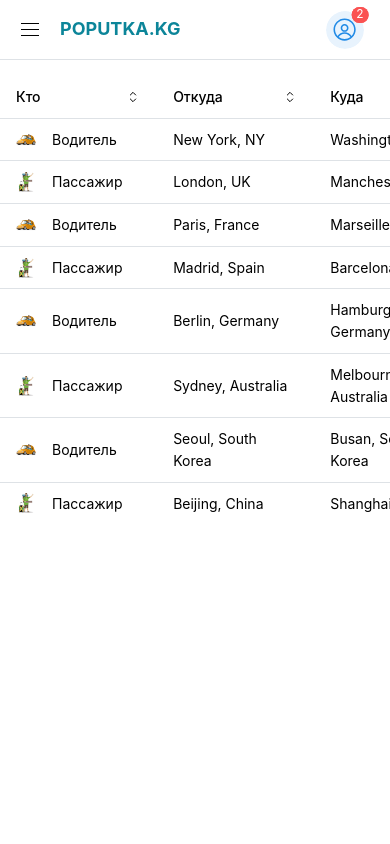
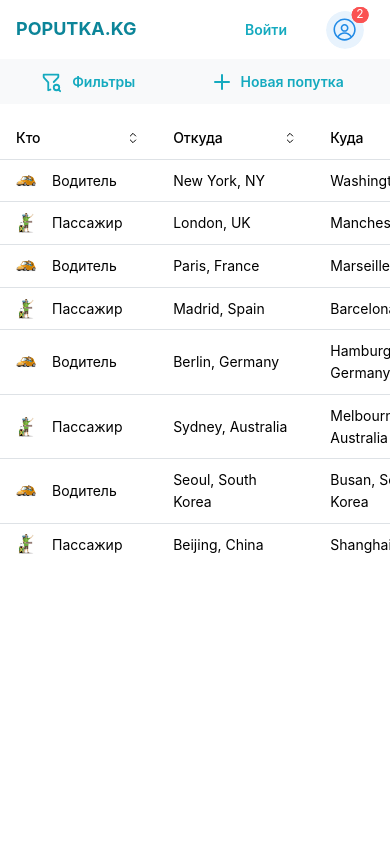
Before and after one commit to bakai-taalaibek/carpool, a Next.js app in the folder client/: page / in a window 390 px wide. Shown: the top 844 px of the page. Built offline with nearby package versions, Linux system fonts and the light colour scheme.

Commit message:
Use sub-header instead of drawer in mobile

```diff
--- a/client/app/basicMantineLayout.tsx
+++ b/client/app/basicMantineLayout.tsx
@@ -18,15 +18,17 @@ import {
   MenuLabel,
   MenuTarget,
   Modal,
+  Portal,
   Stack,
   Text,
 } from "@mantine/core";
 import "@mantine/core/styles.css";
 import "@mantine/dates/styles.css";
-import { useDisclosure, useScrollIntoView } from "@mantine/hooks";
+import { useDisclosure, useHeadroom, useScrollIntoView } from "@mantine/hooks";
 import {
   IconFilterSearch,
   IconLogout2,
+  IconPlus,
   IconSettings,
 } from "@tabler/icons-react";
 import dayjs from "dayjs";
@@ -76,6 +78,8 @@ export default function BasicMantineLayout({ children }: { children: any }) {
   const [isModalOpened, { open: openModal, close: closeModal }] =
     useDisclosure(false);
 
+  const isSecondHeaderPinned = useHeadroom({ fixedAt: 0 });
+
   useEffect(() => {
     const lastVisited = localStorage.getItem("lastVisitedPoputka");
 
@@ -93,21 +97,26 @@ export default function BasicMantineLayout({ children }: { children: any }) {
   return (
     <AppShell
       header={{ height: 60 }}
-      navbar={{
-        width: 300,
-        breakpoint: "sm",
-        collapsed: { desktop: true, mobile: !isSidebarOpened },
-      }}
+      // navbar={{
+      //   width: 300,
+      //   breakpoint: "sm",
+      //   collapsed: { desktop: true, mobile: !isSidebarOpened },
+      // }}
       padding="md"
     >
       <AppShell.Header>
-        <Group h="100%" px="md">
-          <Burger
+        <Group
+          h="100%"
+          px="md"
+          bg="white"
+          style={{ zIndex: 2, position: "relative" }}
+        >
+          {/* <Burger
             opened={isSidebarOpened}
             onClick={toggleSidebar}
             hiddenFrom="sm"
             size="sm"
-          />
+          /> */}
           <Group justify="space-between" style={{ flex: 1 }}>
             <Text
               component={Link}
@@ -160,7 +169,6 @@ export default function BasicMantineLayout({ children }: { children: any }) {
                 variant="subtle"
                 color="cyan"
                 radius="xl"
-                visibleFrom="sm"
               >
                 Войти
               </Button>
@@ -276,38 +284,45 @@ export default function BasicMantineLayout({ children }: { children: any }) {
             </Group>
           </Group>
         </Group>
-      </AppShell.Header>
-
-      <AppShell.Navbar py="lg" px={4}>
-        <Stack align="center">
-          {pathname !== "/new" && (
-            <Button
-              component={Link}
-              href="/new"
-              radius="xl"
-              variant="gradient"
-              gradient={{ from: "orange", to: "red", deg: 90 }}
-              onClick={() => toggleSidebar()}
-            >
-              + Новая попутка
-            </Button>
-          )}
-          {pathname == "/" && (
+        {pathname === "/" && (
+          <Group
+            hiddenFrom="sm"
+            w="100%"
+            bg="gray.0"
+            h={45}
+            justify="space-evenly"
+            style={{
+              transform: `translateY(${isSecondHeaderPinned ? "0" : "-45px"})`,
+              transition: "transform 400ms ease",
+            }}
+          >
             <Button
               // className="[&_*[data-position='left']]:[margin-inline-end:8px]"
               variant="subtle"
               color="cyan"
-              onClick={() => {
-                toggleFilter();
-                toggleSidebar();
-              }}
+              onClick={() => toggleFilter()}
               radius="xl"
               leftSection={<IconFilterSearch size={22} />}
             >
               Фильтры
             </Button>
-          )}
+            <Button
+              className="[&_*[data-position='left']]:[margin-inline-end:6px]"
+              component={Link}
+              href="/new"
+              radius="xl"
+              variant="subtle"
+              color="cyan"
+              leftSection={<IconPlus />}
+            >
+              Новая попутка
+            </Button>
+          </Group>
+        )}
+      </AppShell.Header>
 
+      {/* <AppShell.Navbar py="lg" px={4}>
+        <Stack align="center">
           <Button
             variant="subtle"
             color="cyan"
@@ -319,18 +334,8 @@ export default function BasicMantineLayout({ children }: { children: any }) {
           >
             Оставить отзыв
           </Button>
-          <Button
-            component={Link}
-            href="/auth"
-            variant="subtle"
-            color="cyan"
-            radius="xl"
-            onClick={() => toggleSidebar()}
-          >
-            Войти
-          </Button>
         </Stack>
-      </AppShell.Navbar>
+      </AppShell.Navbar> */}
 
       <AppShell.Main
         style={{
@@ -357,9 +362,12 @@ export default function BasicMantineLayout({ children }: { children: any }) {
         >
           <Filters />
         </Drawer>
-        <Flex justify="center" style={{ flexGrow: "1" }}>
+        <Stack pt={0} style={{ flexGrow: "1" }}>
+          <Box h={25} w="100%" hiddenFrom="sm">
+            {""}
+          </Box>
           {children}
-        </Flex>
+        </Stack>
       </AppShell.Main>
       <Footer ref={targetRef} />
       <Drawer
```
